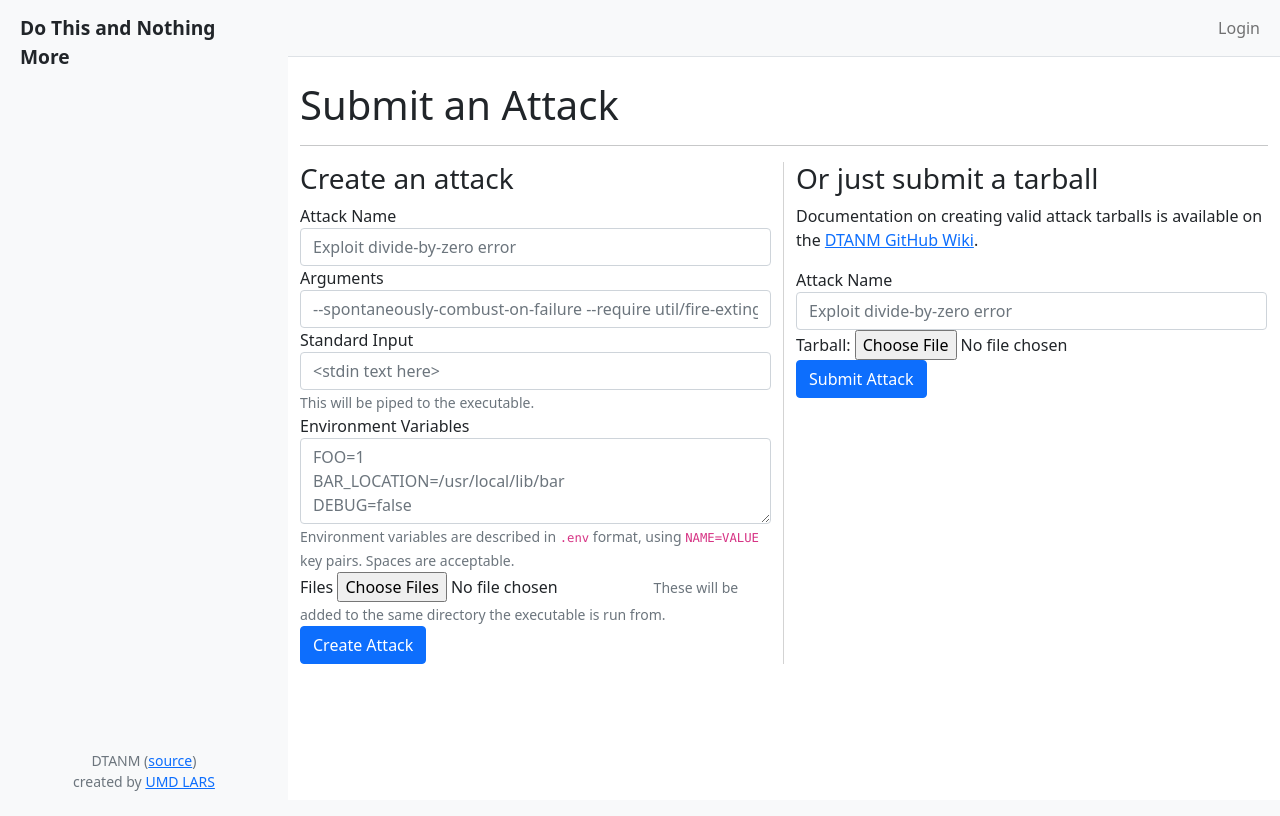
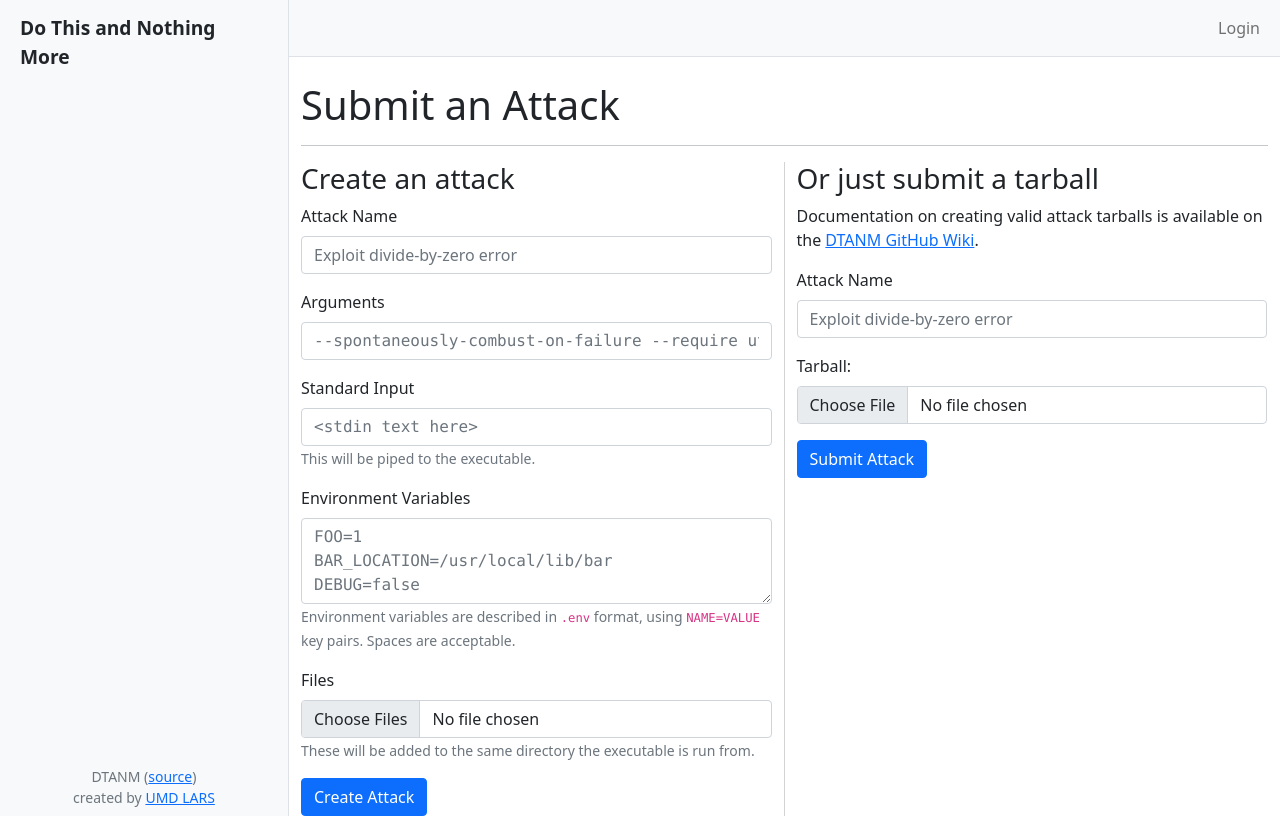
Before and after one commit to UMDLARS/dtanm, a Python web app: template web/web/blueprints/attacks/templates/attacks/create.html in a window 1280 px wide. Before the commit the page ends 791 px from the top, so only its background shows below. Run offline with Jinja, Linux system fonts and the light colour scheme; the template is opened without the code that fills it, so the values that code supplies are empty; some libraries are stand-ins or nearby versions.

Commit message:
Form layout fixes, replace old 'custom-*' classes

```diff
--- a/web/web/blueprints/attacks/templates/attacks/create.html
+++ b/web/web/blueprints/attacks/templates/attacks/create.html
@@ -7,21 +7,21 @@
     <div class="col-md-6" style="border-right:1px solid lightgray">
         <h3>Create an attack</h3>
         <form method="POST" action="{{ url_for('attacks.store') }}">
-            <div class="form-group">
-                <label for="name">Attack Name</label>
+            <div class="mb-3">
+                <label for="name" class="form-label">Attack Name</label>
                 <input type="text" class="form-control text" name="name" id="name"
                     placeholder="Exploit divide-by-zero error">
             </div>
 
-            <div class="form-group">
-                <label for="cmd_args">Arguments</label>
-                <input type="text" class="form-control text-monospace" name="cmd_args" id="cmd_args"
+            <div class="mb-3">
+                <label for="cmd_args" class="form-label">Arguments</label>
+                <input type="text" class="form-control font-monospace" name="cmd_args" id="cmd_args"
                     placeholder="--spontaneously-combust-on-failure --require util/fire-extinguisher">
             </div>
 
-            <div class="form-group">
-                <label for="stdin">Standard Input</label>
-                <input type="text" class="form-control text-monospace" name="stdin" id="stdin"
+            <div class="mb-3">
+                <label for="stdin" class="form-label">Standard Input</label>
+                <input type="text" class="form-control font-monospace" name="stdin" id="stdin"
                     placeholder="&lt;stdin text here&gt;">
                     <small class="form-text text-muted">
                         This will be piped to the executable.
@@ -29,18 +29,18 @@
             </div>
 
             <!--
-            <div class="form-group">
-                <label for="stdin">Standard Input</label>
-                <input type="file" class="form-control-file" id="stdin" name="stdin">
+            <div class="mb-3">
+                <label for="stdin" class="form-label">Standard Input</label>
+                <input type="file" class="form-control" id="stdin" name="stdin">
                 <small class="form-text text-muted">
                     The contents of this file (text or data) will be piped to the executable.
                 </small>
             </div>
             -->
 
-            <div class="form-group">
-                <label for="env">Environment Variables</label>
-                <textarea class="form-control text-monospace" name="env" id="env" rows="3"
+            <div class="mb-3">
+                <label for="env" class="form-label">Environment Variables</label>
+                <textarea class="form-control font-monospace" name="env" id="env" rows="3"
                     placeholder="FOO=1&#10;BAR_LOCATION=/usr/local/lib/bar&#10;DEBUG=false"></textarea>
                 <small class="form-text text-muted">
                     Environment variables are described in <code>.env</code>
@@ -49,9 +49,9 @@
                 </small>
             </div>
 
-            <div class="form-group">
-                <label for="files">Files</label>
-                <input type="file" class="form-control-file" id="files" multiple>
+            <div class="mb-3">
+                <label for="files" class="form-label">Files</label>
+                <input type="file" class="form-control" id="files" multiple>
                 <small class="form-text text-muted">
                     These will be added to the same directory the executable is run from.
                 </small>
@@ -66,14 +66,14 @@
             <a href="https://github.com/UMDLARS/dtanm/wiki/Attacks">DTANM GitHub Wiki</a>.
         </p>
         <form method="POST" action="{{ url_for('attacks.store') }}" enctype="multipart/form-data">
-            <div class="form-group">
-                <label for="name">Attack Name</label>
+            <div class="mb-3">
+                <label for="name" class="form-label">Attack Name</label>
                 <input type="text" class="form-control" name="name" id="name"
                     placeholder="Exploit divide-by-zero error">
             </div>
-            <div class="form-group">
-                <label for="attackTarball">Tarball:</label>
-                <input type="file" name="attack" class="form-control-file" id="attackTarball">
+            <div class="mb-3">
+                <label for="attackTarball" class="form-label">Tarball:</label>
+                <input type="file" name="attack" class="form-control" id="attackTarball">
             </div>
             <button type="submit" class="btn btn-primary">Submit Attack</button>
         </form>
--- a/web/web/blueprints/teams/templates/teams/index.html
+++ b/web/web/blueprints/teams/templates/teams/index.html
@@ -4,8 +4,8 @@
 
 {% block content %}
 <form class="form-inline">
-  <button type="button" class="btn btn-primary mb-2 mr-sm-2" onclick="reloadTable()">Reload results</button>
-  <div class="form-check mb-2 mr-sm-2">
+  <button type="button" class="btn btn-primary mb-2 me-sm-2" onclick="reloadTable()">Reload results</button>
+  <div class="form-check mb-2 me-sm-2">
     <input class="form-check-input" type="checkbox" id="autorefresh-checkbox">
     <label class="form-check-label" for="autorefresh-checkbox">
       Automatically refresh results
--- a/web/web/blueprints/teams/templates/teams/show.html
+++ b/web/web/blueprints/teams/templates/teams/show.html
@@ -11,8 +11,8 @@
 
 {% block content %}
 <form class="form-inline">
-  <button type="button" class="btn btn-primary mb-2 mr-sm-2" onclick="reloadTable()">Reload results</button>
-  <div class="form-check mb-2 mr-sm-2">
+  <button type="button" class="btn btn-primary mb-2 me-sm-2" onclick="reloadTable()">Reload results</button>
+  <div class="form-check mb-2 me-sm-2">
     <input class="form-check-input" type="checkbox" id="autorefresh-checkbox">
     <label class="form-check-label" for="autorefresh-checkbox">
       Automatically refresh results
--- a/web/web/templates/layouts/base.html
+++ b/web/web/templates/layouts/base.html
@@ -25,7 +25,7 @@
   <div class="d-flex" id="wrapper">
 
     <!-- Sidebar -->
-    <div class="bg-light border-right" id="sidebar-wrapper">
+    <div class="bg-light border-end" id="sidebar-wrapper">
       <div class="sidebar-heading">Do This and Nothing More</div>
       <div class="list-group list-group-flush">
         {{ create_menu_item('Get Started', 'index') | safe }}
@@ -63,7 +63,7 @@
                   aria-haspopup="true" aria-expanded="false">
                   {{ current_user.email }} | {{ current_user.team.name or "No team assigned" }}
                 </a>
-                <div class="dropdown-menu dropdown-menu-right" aria-labelledby="navbarDropdown">
+                <div class="dropdown-menu dropdown-menu-end" aria-labelledby="navbarDropdown">
                   {% if current_user.has_role('admin') %}
                   <a class="dropdown-item" href="{{ url_for('admin.index') }}">DTANM Admin</a>
                   <div class="dropdown-divider"></div>
--- a/web/web/templates/security/login_user.html
+++ b/web/web/templates/security/login_user.html
@@ -72,15 +72,15 @@
       </div>
       <div class="form-floating">
         <input type="email" name="email" class="form-control" id="inputEmail" placeholder="name@example.com">
-        <label for="inputEmail">Email address</label>
+        <label for="inputEmail" class="form-label">Email address</label>
       </div>
       <div class="form-floating">
         <input type="password" name="password" class="form-control" id="inputPassword" placeholder="Password">
-        <label for="inputPassword">Password</label>
+        <label for="inputPassword" class="form-label">Password</label>
       </div>
 
       <div class="checkbox mb-3">
-        <label>
+        <label class="form-label">
           <input type="checkbox" value="remember-me"> Remember me
         </label>
       </div>
```
Also changed, not shown: web/web/blueprints/admin/templates/admin/import_users.html (+10 -10 lines), web/web/blueprints/admin/templates/admin/teams.html (+6 -6 lines), web/web/blueprints/admin/templates/admin/users.html (+18 -18 lines), web/web/templates/security/reset_password.html (+22 -8 lines), web/web/templates/test_against_gold.html (+14 -14 lines).
